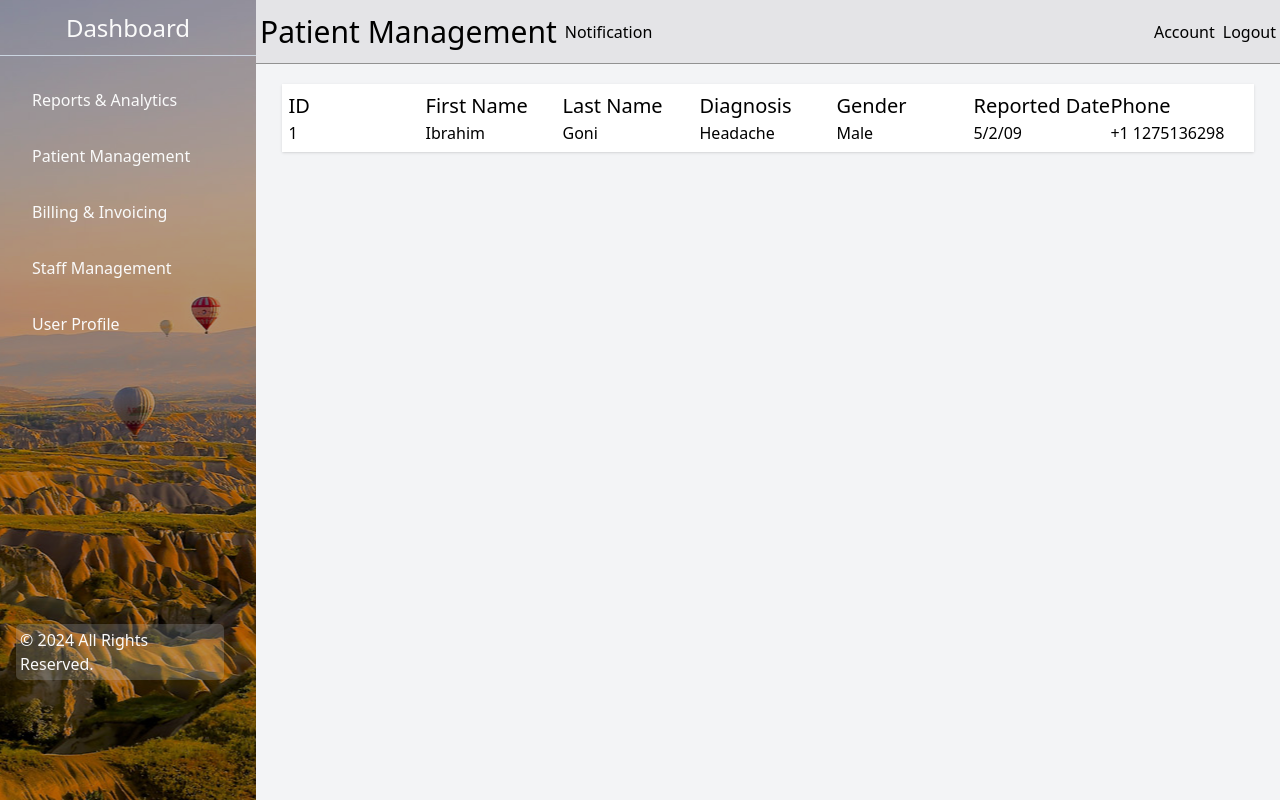
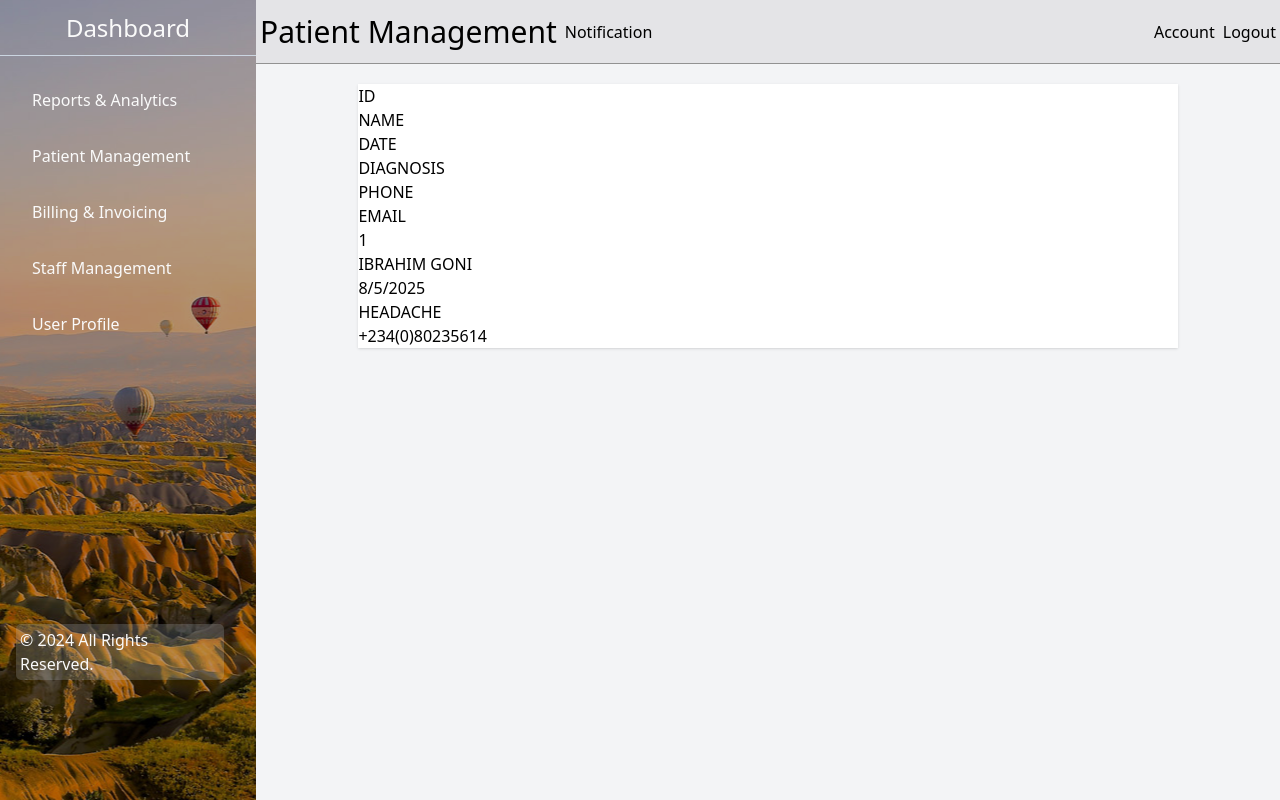
Before and after one commit to sa345-sk/Hospital-Manage-System, a React (Vite) app: page /patientmanagement in a window 1280 px wide. Built offline with nearby package versions, Linux system fonts and the light colour scheme.

Commit message:
billingandinvoicing

```diff
--- a/src/App.css
+++ b/src/App.css
@@ -26,28 +26,6 @@
    filter: drop-shadow(0 0 1em #9b9b97);
 }
 
-.table {
-   width: 100%;
-   height: 100%;
-   padding: 7px;
-}
-
-.headers {
-   display: grid;
-   font-size: 20px;
-   font-weight: 500;
-   width: 100%;
-   grid-template-columns: 1fr 1fr 1fr 1fr 1fr 1fr 1fr;
-}
-
-/* .headers h3 {
-   margin: 5px 10px 5px 10px;
-}*/
-
-.table-data {
-   display: grid;
-   grid-template-columns: 1fr 1fr 1fr 1fr 1fr 1fr 1fr;
-}
 main {
    margin-left: 256px;
 }
@@ -86,15 +64,7 @@ main {
   color: #5a5a5a;
   margin: 10px;
 }
-/* .update_profile form .company-1 {
-   grid-column: 1 / 2;
-}
-.update_profile form .username-1 {
-   grid-column: 2 / 3;
-}
-.update_profile form .email-1 {
-   grid-column: 3 / 4;
-} */
+
 .update_profile {
    border-radius: 5px;
    border: 1px solid #a8a8a8;
@@ -103,9 +73,7 @@ main {
 .update_profile form input, textarea:focus {
    outline: none;
 }
-/* .update_profile form button {
 
-} */
 .profile_details {
    border-radius: 5px;
    border: 1px solid #a8a8a8;
@@ -132,3 +100,8 @@ main {
    left: 27%;
    top: 80px;
 }
+
+.table {
+  overflow: scroll;
+  width: 80%;
+}
--- a/src/Patient.jsx
+++ b/src/Patient.jsx
@@ -1,33 +1,28 @@
-
 import {Link} from 'react-router-dom'
 import Navbar from './components/Navbar';
 const Patient = () => {
     return (
         <div className="pateint_management w-full h-screen ">
            <Navbar title="Patient Management"/>
-           <div className='w-op h-fit m-ma mt-5 bg-white shadow'>
-            <div className="table">
-                <div className="headers">
-                    <h3 className='id'>ID</h3>
-                    <h3 className='fn'>First Name</h3>
-                    <h3 className='ln'>Last Name</h3>
-                    <h3 className='dg'>Diagnosis</h3>
-                    <h3 className='gd'>Gender</h3>
-                    <h3 className='rd'>Reported Date</h3>
-                    <h3 className='ph'>Phone</h3>
-                </div>
-                <Link>
-                  <div className='table-data'>
-                    <p>1</p>
-                    <p>Ibrahim</p>
-                    <p>Goni</p>
-                    <p>Headache</p>
-                    <p>Male</p>
-                    <p>5/2/09</p>
-                    <p>+1 1275136298</p>
-                  </div>
-                </Link>
-            </div>
+           <div className=''>
+            <div className='table h-fit m-ma mt-5 bg-white shadow'>
+                 <div className="headers">
+                  <h4>ID</h4>
+                  <h4>NAME</h4>
+                  <h4>DATE</h4>
+                  <h4>DIAGNOSIS</h4>
+                  <h4>PHONE</h4>
+                  <h4>EMAIL</h4>
+                 </div>
+                 <div className="body">
+                  <p>1</p>
+                  <p>IBRAHIM GONI</p>
+                  <p>8/5/2025</p>
+                  <p>HEADACHE</p>
+                  <p>+234(0)80235614</p>
+                  <p></p>
+                 </div>
+             </div>
            </div>
         </div>
     );
--- a/src/Profile.jsx
+++ b/src/Profile.jsx
@@ -19,7 +19,7 @@ const Profile = () => {
       <div className="profile_content flex flex-row flex-wrap m-ma w-op h-fit mt-5">
         <div className="update_profile w-4/6 shadow bg-white ">
           <h3 className="text-2xl ml-4 mt-3">Edit Profile</h3>
-          <form>
+          <form className="w-full h-full">
             <label  style={{gridArea: 'company-1'}}>Company (DISABLED)</label>
               <input type="text" defaultValue="Hospital" disabled className="hover:cursor-not-allowed" style={{ gridArea: 'company-2' }} />
             <label style={{gridArea: 'username-1'}}>Username</label>
```
